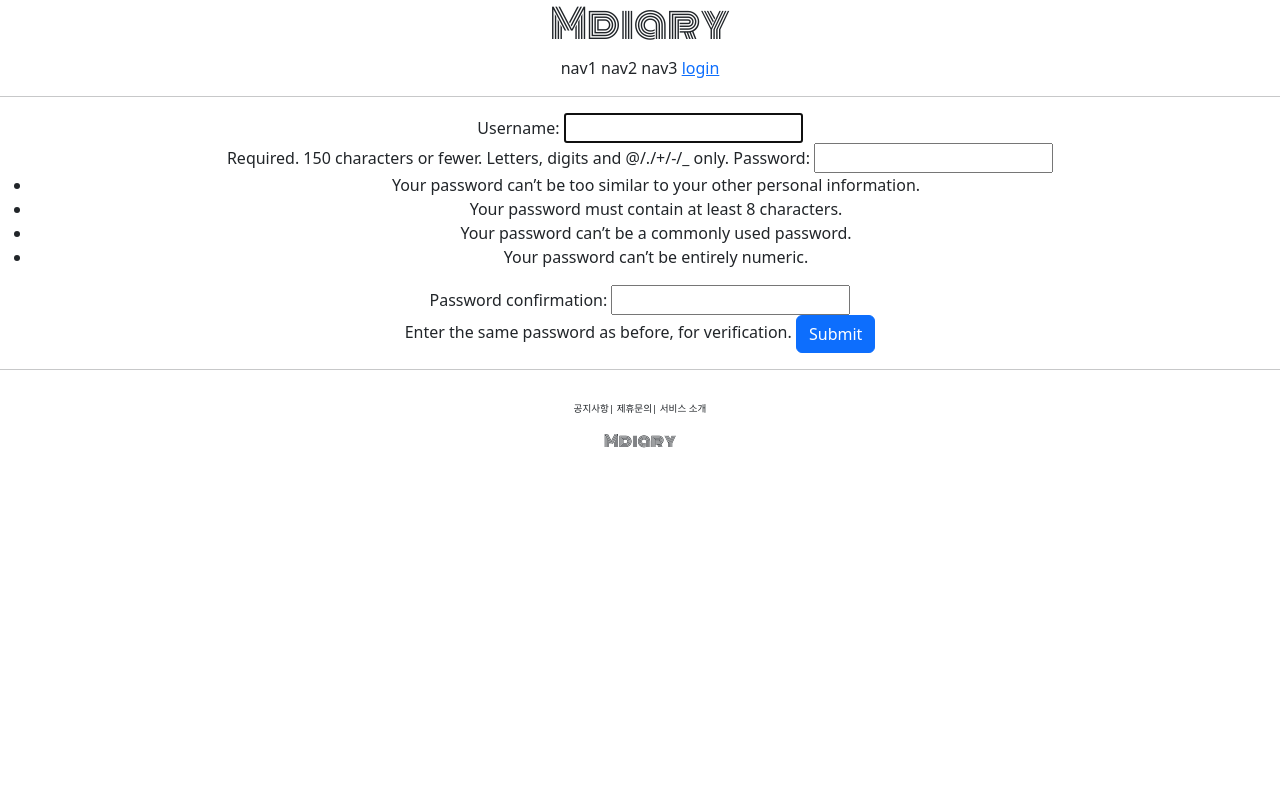
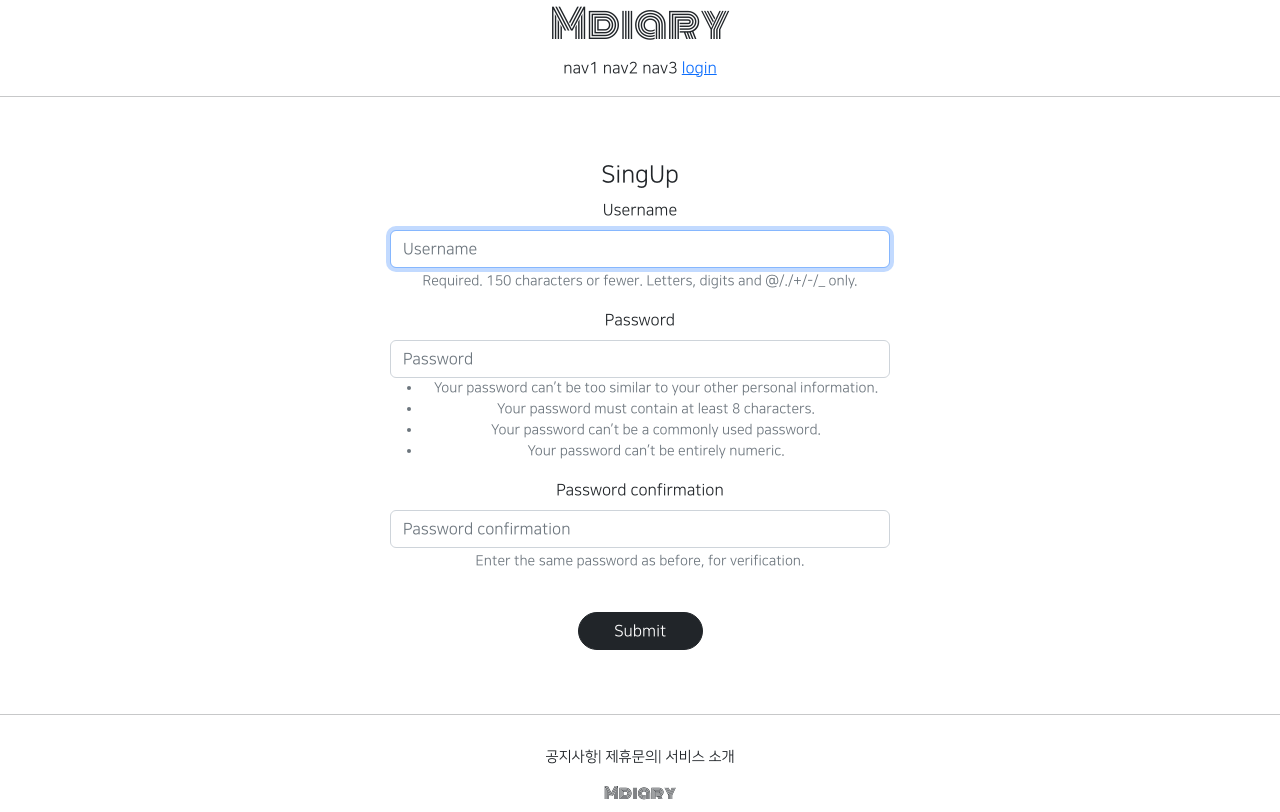
Before and after one commit to ubiboy/mdiary, a Django app: page /account/create/ in a window 1280 px wide. Before the commit the page ends 448 px from the top, so only its background shows below. Run offline with Django 4.2, Linux system fonts and the light colour scheme; some libraries are stand-ins or nearby versions.

Commit message:
django course 23 commit

```diff
--- a/accountapp/templates/accountapp/create.html
+++ b/accountapp/templates/accountapp/create.html
@@ -1,12 +1,18 @@
 {% extends 'base.html' %}
+{% load bootstrap4 %}
 
 {% block content %}
 
-    <div style="text-align: center">
+    <div style="text-align: center; max-width:500px; margin: 4rem auto;">
+        <div class="'mb-4">
+            <h4>
+                SingUp
+            </h4>
+        </div>
         <form action="{% url 'accountapp:create' %}" method="post">
             {% csrf_token %}
-            {{ form }}
-            <input type="submit" class="btn btn-primary">
+            {% bootstrap_form form %}
+            <input type="submit" class="btn btn-dark rounded-pill col-3 mt-4">
         </form>
     </div>
 
--- a/mdiary/settings.py
+++ b/mdiary/settings.py
@@ -50,6 +50,7 @@ INSTALLED_APPS = [
     'django.contrib.sessions',
     'django.contrib.messages',
     'django.contrib.staticfiles',
+    'bootstrap4',
     'accountapp',
 ]
 
--- a/static/base.css
+++ b/static/base.css
@@ -1,17 +1,17 @@
-.mdiary_logo {
+.md_logo {
     font-family: 'Monoton', cursive;
 }
 
-.mdiary_footer_button{
-    font-size:.6rem;
+.md_footer_button {
+    font-size: .9rem;
 }
 
-.mdiary_footer{
+.md_footer {
     text-align:center;
     margin-top: 2rem;
 }
 
-.mdiary_header{
+.md_header {
     text-align:center;
     margin-top: 2rem 0;
 }
--- a/templates/base.html
+++ b/templates/base.html
@@ -3,13 +3,14 @@
 
     {% include 'head.html' %}
 
-<body>
+<body style="font-family:'NanumSquareR';">
 
     {% include 'header.html' %}
 
     <hr>
 
     {% block content %}
+
     {% endblock %}
 
     <hr>
--- a/templates/footer.html
+++ b/templates/footer.html
@@ -1,11 +1,11 @@
-<div class="mdiary_footer">
+<div class="md_footer">
 
-    <div class="mdiary_footer_button">
+    <div class="md_footer_button">
         <span>공지사항</span>|
         <span>제휴문의</span>|
         <span>서비스 소개</span>
     </div>
     <div style="margin-top: 1rem;">
-        <h6 class="mdiary_logo">Mdiary</h6>
+        <h6 class="md_logo">Mdiary</h6>
     </div>
 </div>
--- a/templates/head.html
+++ b/templates/head.html
@@ -14,4 +14,27 @@
 
 <!--          DEFAULT CSS LINK-->
      <link rel="stylesheet" type="text/css" href="{% static 'base.css' %}">
+
+     <style>
+          @font-face{
+               font-family: 'NanumSquareR';
+               src: local('NanumSquareR'),
+               url("{% static 'fonts/NanumSquareR.otf' %}") format("opentype");
+          }
+          @font-face{
+               font-family: 'NanumSquareEB';
+               src: local('NanumSquareEB'),
+               url("{% static 'fonts/NanumSquareEB.otf' %}") format("opentype");
+          }
+          @font-face{
+               font-family: 'NanumSquareB';
+               src: local('NanumSquareB'),
+               url("{% static 'fonts/NanumSquareB.otf' %}") format("opentype");
+          }
+          @font-face{
+               font-family: 'NanumSquareL';
+               src: local('NanumSquareL'),
+               url("{% static 'fonts/NanumSquareL.otf' %}") format("opentype");
+          }
+     </style>
 </head>
--- a/templates/header.html
+++ b/templates/header.html
@@ -1,6 +1,6 @@
-  <div class="mdiary_header">
+  <div class="md_header">
     <div >
-      <h1 class="mdiary_logo">
+      <h1 class="md_logo">
         Mdiary
       </h1>
     </div>
```
Also changed, not shown: accountapp/templates/accountapp/login.html (+4 -3 lines), static/fonts/NanumSquareB.otf (added), static/fonts/NanumSquareEB.otf (added), static/fonts/NanumSquareL.otf (added), static/fonts/NanumSquareR.otf (added).
